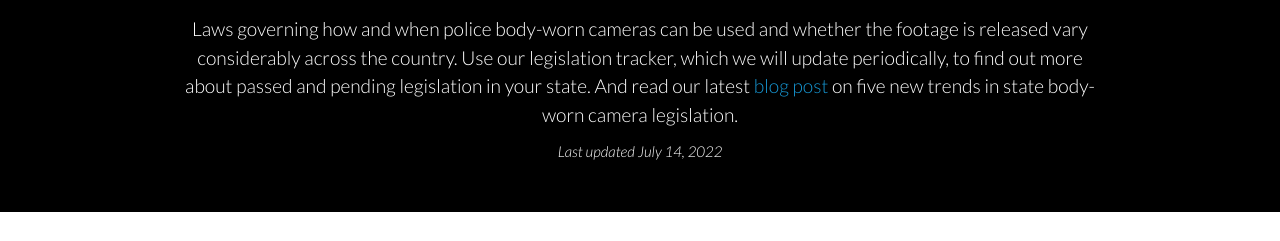
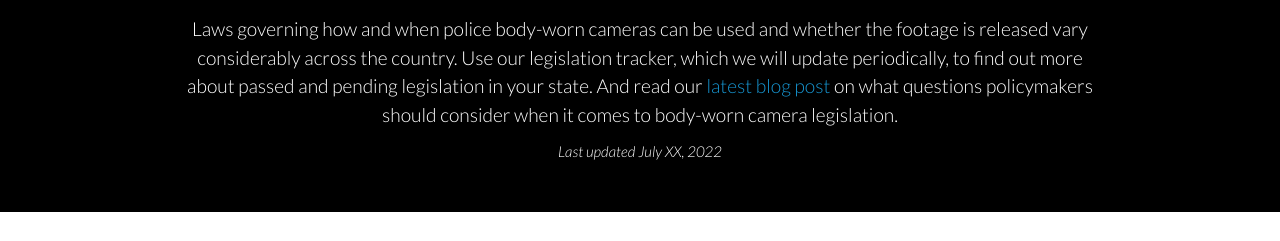
Before and after one commit to UrbanInstitute/body-camera, a plain HTML site: page index.html in a window 1280 px wide. Shown: the part 138-379 px from the top of the page. Drawn offline with Linux system fonts and the light colour scheme; no server answers.

Commit message:
new text about blog post

```diff
--- a/index.html
+++ b/index.html
@@ -126,9 +126,9 @@ j=d.createElement(s),dl=l!='dataLayer'?'&l='+l:'';j.async=true;j.src=
 
 
                         <h1 class="brand-heading">Police Body-Worn Camera Legislation Tracker</h1>
-                        <p class="intro-text">Laws governing how and when police body-worn cameras can be used and whether the footage is released vary considerably across the country. Use our legislation tracker, which we will update periodically, to find out more about passed and pending legislation in your state. And read our latest <a href="https://www.urban.org/urban-wire/what-can-policymakers-expect-body-worn-cameras-law-enforcement-after-decade-use">blog post</a> on five new trends in state body-worn camera legislation.</p>
-
-                        <p class="intro-text date">Last updated July 14, 2022</p>
+                        <p class="intro-text">Laws governing how and when police body-worn cameras can be used and whether the footage is released vary considerably across the country. Use our legislation tracker, which we will update periodically, to find out more about passed and pending legislation in your state. And read our <a href="https://www.urban.org/urban-wire/what-can-policymakers-expect-body-worn-cameras-law-enforcement-after-decade-use">latest blog post</a> on what questions policymakers should consider when it comes to body-worn camera legislation.</p>
+
+                        <p class="intro-text date">Last updated July XX, 2022</p>
 
 
 <span class="btn btn-circle page-scroll">
```
